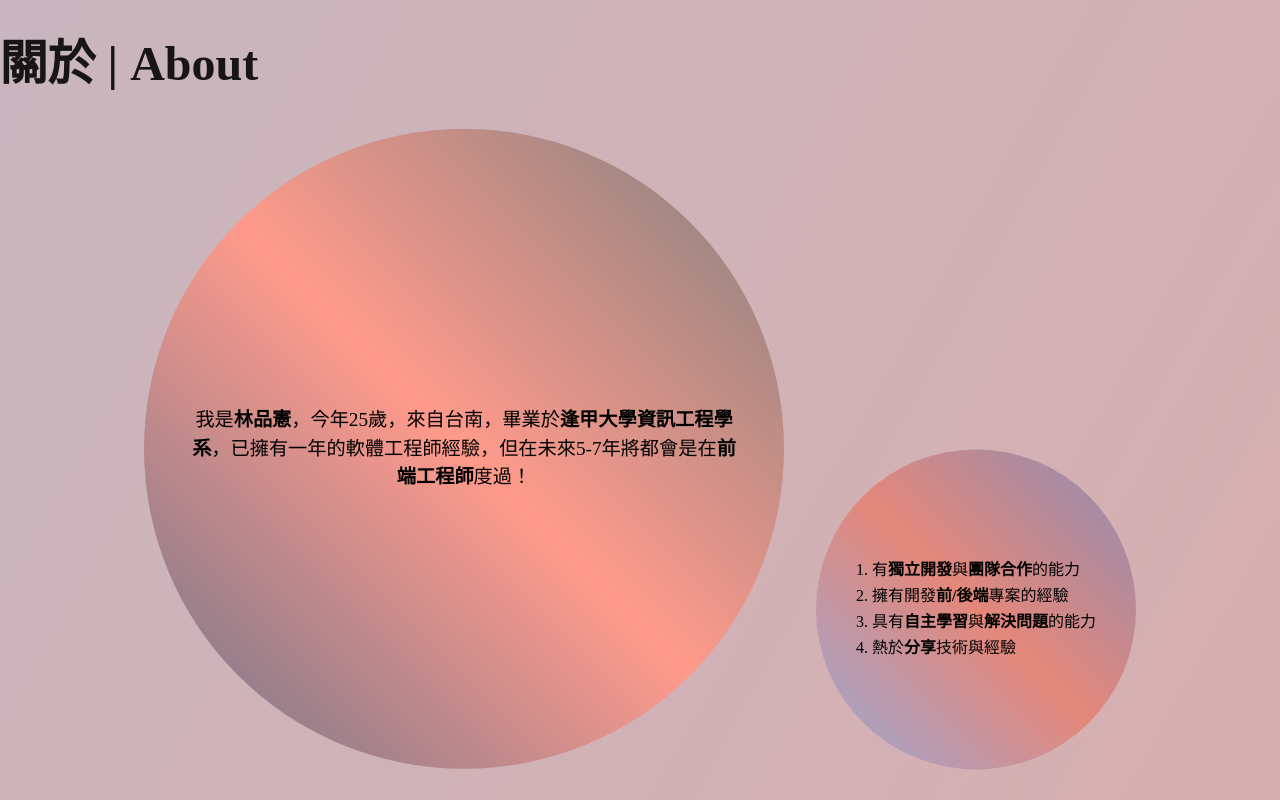
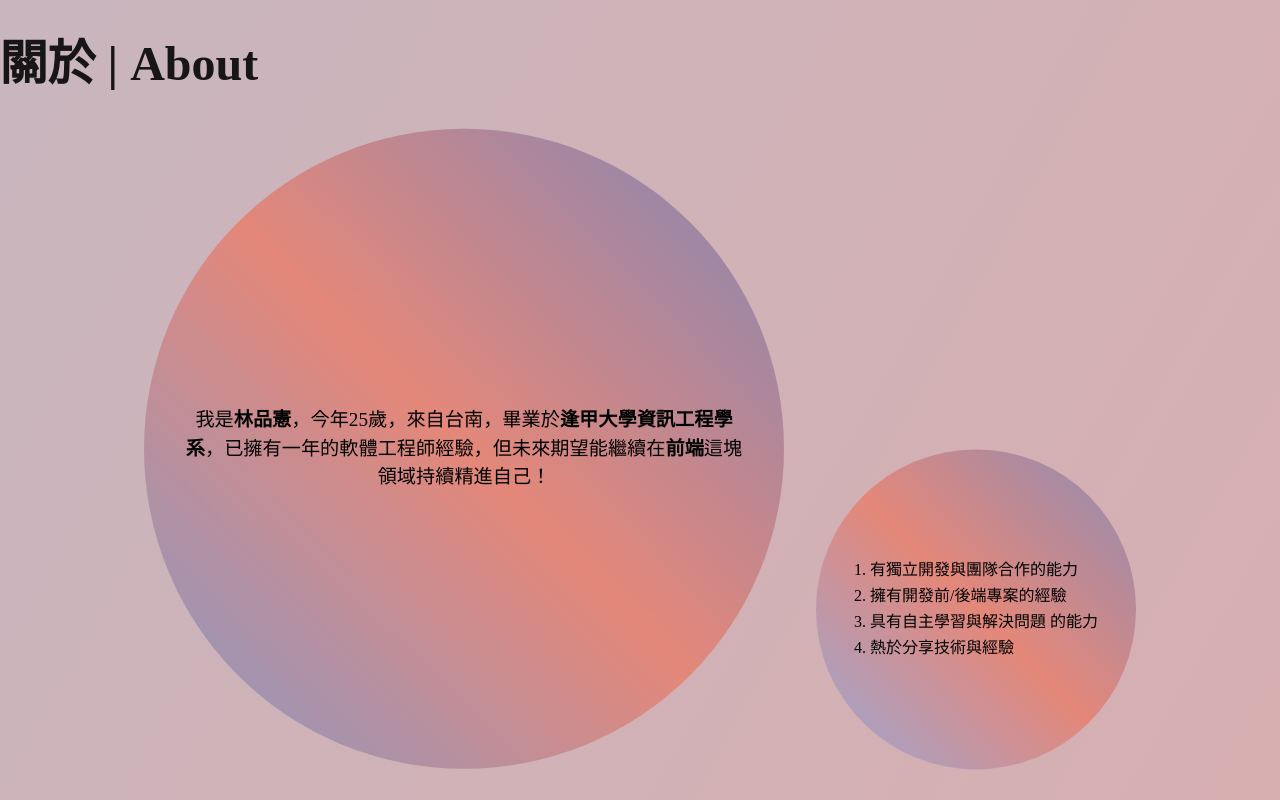
Before and after one commit to a880630a/profile_website, a Next.js app: page / in a window 1280 px wide. Shown: the part 800-1600 px from the top of the page. Built offline with nearby package versions, Linux system fonts and the light colour scheme; a web font is replaced by a local one.

Commit message:
feat: About > Add the feature about future will develop.

```diff
--- a/components/about.js
+++ b/components/about.js
@@ -1,8 +1,13 @@
 import { motion } from "framer-motion";
 import Image from "next/image";
-import React from "react";
+import React, { useEffect, useState } from "react";
 
-const about = () => {
+const About = () => {
+  const [openDetail, setOpenDetail] = useState(0);
+
+  useEffect(() => {
+    console.log("openDetail", openDetail);
+  }, [openDetail]);
   return (
     <div className="manual-font">
       <motion.div
@@ -27,13 +32,13 @@ const about = () => {
             delay: 0.3,
             ease: "easeOut",
           }}
-          className=" w-[100vw] h-[100vw] lg:w-[50vw] mb-3 lg:h-[50vw] md:m-4 text-center rounded-full bg-gradient-to-tr from-[#6E748B] via-[#FF9A8B] to-[#808080] flex justify-center items-center"
+          className=" w-[100vw] h-[100vw] lg:w-[50vw] mb-3 lg:h-[50vw] md:m-4 text-center rounded-full bg-gradient-to-tr from-[#698dccaf] via-[#e48779] to-[#395eb683] flex justify-center items-center"
         >
           <p className=" m-4 text-[1.2rem] font-medium p-6">
             我是<strong>林品憲</strong>，今年25歲，來自台南，畢業於
             <strong>逢甲大學資訊工程學系</strong>
-            ，已擁有一年的軟體工程師經驗，但在未來5-7年將都會是在
-            <strong>前端工程師</strong>度過！
+            ，已擁有一年的軟體工程師經驗，但未來期望能繼續在
+            <strong>前端</strong>這塊領域持續精進⾃⼰！
           </p>
         </motion.div>
         <motion.div
@@ -45,29 +50,26 @@ const about = () => {
             delay: 0.5,
             ease: "easeOut",
           }}
-          className="text-[1.2rem] md:text-[1rem] leading-relaxed  font-medium w-[100vw] h-[100vw] lg:w-[25vw] lg:h-[25vw] md:m-4 text-start rounded-full bg-gradient-to-tr from-[#7fa4e5af] via-[#e48779] to-[#4c6cb683] flex justify-center items-center"
+          className="text-[1rem] md:text-[1rem] leading-relaxed  font-medium w-[100vw] h-[100vw] lg:w-[25vw] lg:h-[25vw] md:m-4 text-start rounded-full bg-gradient-to-tr from-[#7fa4e5af] via-[#e48779] to-[#4c6cb683] flex justify-center items-center"
         >
           <ul>
             <li>
-              <p>
-                1. 有<strong>獨立開發</strong>與<strong>團隊合作</strong>的能力
+              <p onClick={() => setOpenDetail(1)}>
+                1. 有獨立開發與團隊合作的能力
               </p>
             </li>
             <li>
-              <p>
-                2. 擁有開發<strong>前/後端</strong>專案的經驗
+              <p onClick={() => setOpenDetail(2)}>
+                2. 擁有開發前/後端專案的經驗
               </p>
             </li>
             <li>
-              <p>
-                3. 具有<strong>自主學習</strong>與<strong>解決問題</strong>
-                的能力
+              <p onClick={() => setOpenDetail(3)}>
+                3. 具有自主學習與解決問題 的能力
               </p>
             </li>
             <li>
-              <p>
-                4. 熱於<strong>分享</strong>技術與經驗
-              </p>
+              <p onClick={() => setOpenDetail(4)}>4. 熱於分享技術與經驗</p>
             </li>
           </ul>
         </motion.div>
@@ -76,4 +78,4 @@ const about = () => {
   );
 };
 
-export default about;
+export default About;
--- a/components/skill.js
+++ b/components/skill.js
@@ -71,7 +71,7 @@ const skill = ({ setImgFocus, imgFocus, hoverStyle, handleMouseMove }) => {
         }}
       >
         <p className="text-[3rem] font-bold m-4 manual-font">技能 | Skill</p>
-        <p className="text-[1.5rem] font-medium manual-font m-2 w-full text-center">
+        <p className="text-[1.5rem] font-medium  m-2 w-full text-center">
           語言及框架
         </p>
         <div className="w-full bg-black/30 flex flex-row  justify-center items-center flex-wrap">
@@ -111,7 +111,7 @@ const skill = ({ setImgFocus, imgFocus, hoverStyle, handleMouseMove }) => {
             );
           })}
         </div>
-        <p className="text-[1.5rem] font-medium manual-font m-2 mt-6 w-full text-center">
+        <p className="text-[1.5rem] font-medium  m-2 mt-6 w-full text-center">
           工具及作業系統
         </p>
         <div className="w-full bg-black/30 flex flex-row  justify-center items-center flex-wrap">
--- /dev/null
+++ b/components/test.js
@@ -0,0 +1,46 @@
+import Image from "next/image";
+import { useScroll, useTransform, motion } from "framer-motion";
+import { useRef, useEffect } from "react";
+import { projects } from "@/components/data";
+
+export default function ZoomWork({ setWorkSelected }) {
+  const container = useRef(null);
+  const { scrollYProgress } = useScroll({
+    target: container,
+    offset: ["start start", "end end"],
+  });
+
+  // 每張圖片的縮放比例
+  const scale = [
+    useTransform(scrollYProgress, [0, 1], [1, 3]),
+    useTransform(scrollYProgress, [0, 1], [1, 4]),
+    useTransform(scrollYProgress, [0, 1], [1, 5]),
+    useTransform(scrollYProgress, [0, 1], [1, 6]),
+  ];
+
+  return (
+    <div ref={container} className="h-[300vh] relative">
+      <div className="sticky hidden top-0 w-[98vw] h-screen">
+        {projects.map(({ src, title }, index) => {
+          return (
+            <motion.div
+              style={{ scale: scale[index] }}
+              className="w-full h-full top-0 absolute flex items-center justify-center"
+              key={index}
+            >
+              <div className="el relative w-[25%] h-[25vh]">
+                <Image
+                  className="object-cover "
+                  onClick={() => setWorkSelected(title)}
+                  src={`/${src}`}
+                  fill
+                  alt={title}
+                />
+              </div>
+            </motion.div>
+          );
+        })}
+      </div>
+    </div>
+  );
+}
```
